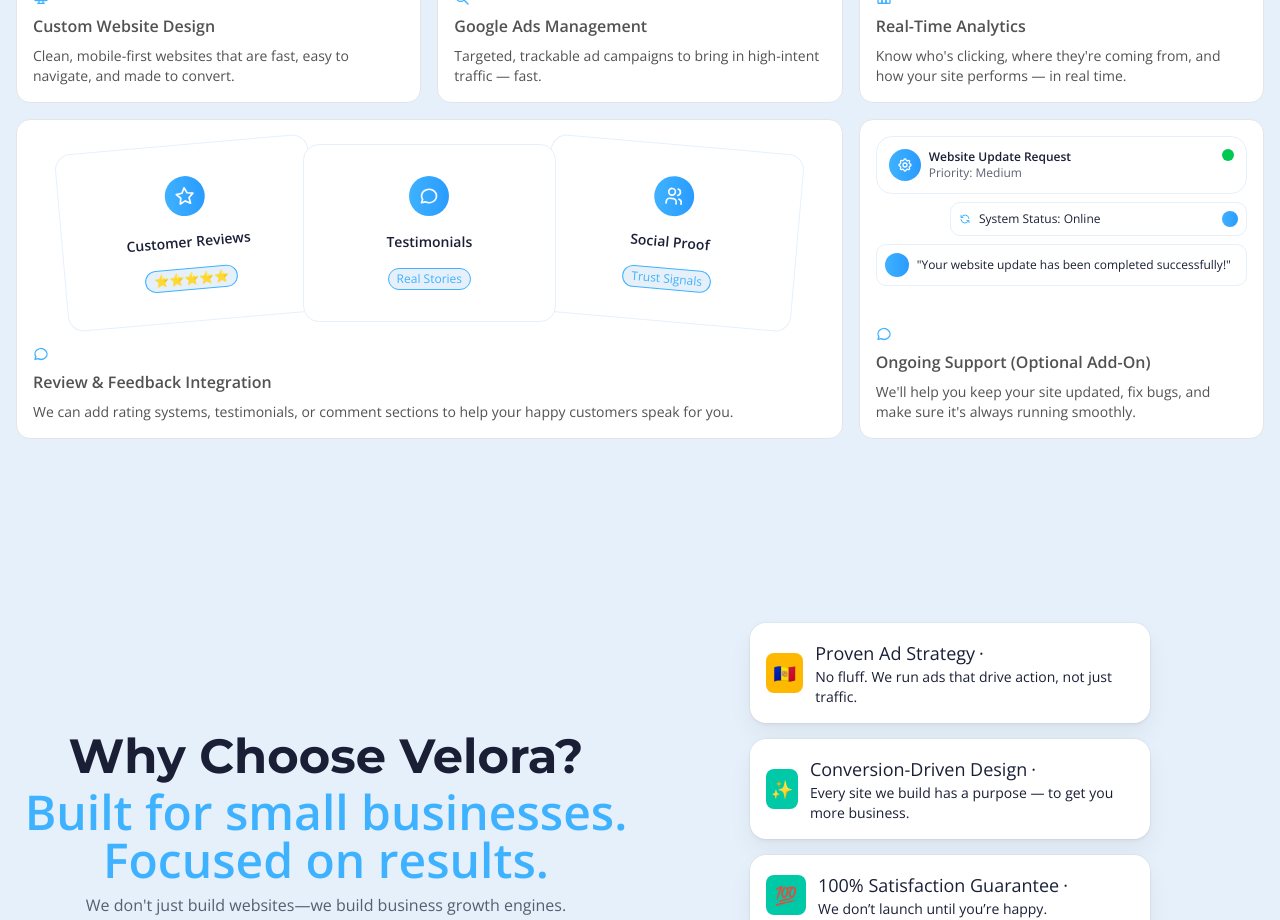
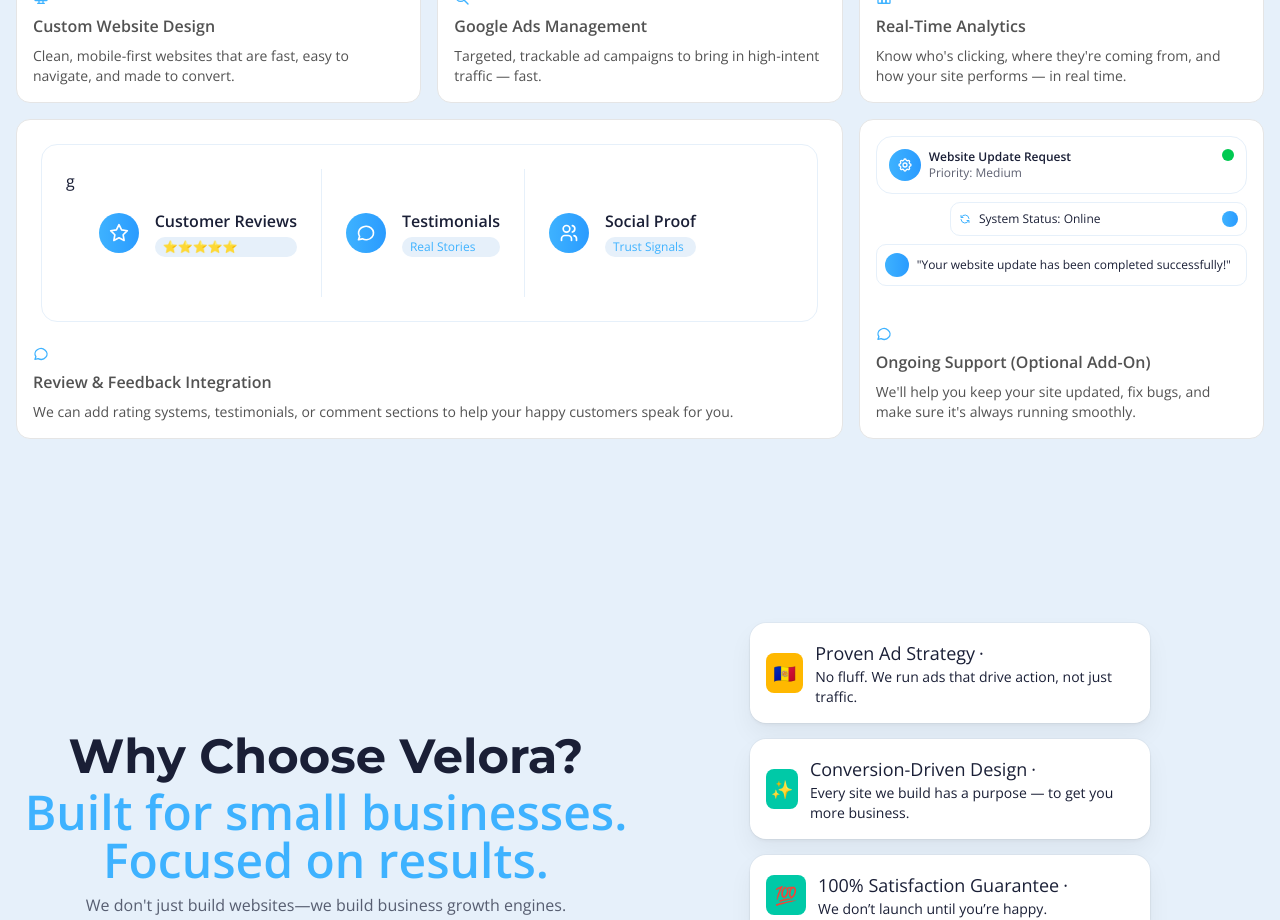
Before and after one commit to Jethrr/velora, a Next.js app: page / in a window 1280 px wide. Shown: the part 1400-2320 px from the top of the page. Built offline with nearby package versions, Linux system fonts and the light colour scheme.

Commit message:
removed hover on review & feedback

```diff
--- a/components/Bento.tsx
+++ b/components/Bento.tsx
@@ -274,83 +274,65 @@
 };
 
 const SkeletonFour = () => {
-  const first = {
-    initial: {
-      x: 20,
-      rotate: -5,
-    },
-    hover: {
-      x: 0,
-      rotate: 0,
-    },
-  };
-  const second = {
-    initial: {
-      x: -20,
-      rotate: 5,
-    },
-    hover: {
-      x: 0,
-      rotate: 0,
-    },
-  };
   return (
     <motion.div
-      initial="initial"
-      animate="animate"
-      whileHover="hover"
       className="flex flex-1 w-full h-full min-h-[6rem] bg-dot-[#3EB2FF]/20 p-2"
     >
-      <div className="grid grid-cols-1 sm:grid-cols-3 gap-2 w-full h-full">
-        <motion.div
-          variants={first}
-          className="rounded-2xl bg-white p-3 sm:p-4 border border-[#E6F0FA] flex flex-col items-center justify-center"
-        >
-          <div className="w-8 h-8 sm:w-10 sm:h-10 rounded-full bg-gradient-to-r from-[#3EB2FF] to-[#2A9BFF] flex items-center justify-center">
+      <div className="w-full h-full bg-white rounded-2xl border border-[#E6F0FA] p-4 sm:p-6">
+        <div className="flex flex-col sm:flex-row gap-4 sm:gap-6 h-full">
+          {/* Reviews Section */}
+g          <div className="flex items-center gap-3 sm:gap-4">
+            <div className="w-8 h-8 sm:w-10 sm:h-10 rounded-full bg-gradient-to-r from-[#3EB2FF] to-[#2A9BFF] flex-shrink-0 flex items-center justify-center">
               <IconStar className="h-4 w-4 sm:h-5 sm:w-5 text-white" />
             </div>
-          <p className="text-[10px] sm:text-sm text-center font-semibold text-[#1A1F36] mt-2 sm:mt-4">
+            <div className="flex flex-col">
+              <p className="text-sm sm:text-base font-semibold text-[#1A1F36]">
                 Customer Reviews
               </p>
-          <div className="flex items-center mt-2 sm:mt-4">
-            <p className="border border-[#3EB2FF] bg-[#E6F0FA] text-[#3EB2FF] text-[10px] sm:text-xs rounded-full px-2 py-0.5">
+              <p className="text-[10px] sm:text-xs text-[#3EB2FF] bg-[#E6F0FA] rounded-full px-2 py-0.5 mt-1 inline-block">
                 ⭐⭐⭐⭐⭐
               </p>
             </div>
-        </motion.div>
+          </div>
 
-        <motion.div
-          className="relative z-20 rounded-2xl bg-white p-3 sm:p-4 border border-[#E6F0FA] flex flex-col items-center justify-center"
-        >
-          <div className="w-8 h-8 sm:w-10 sm:h-10 rounded-full bg-gradient-to-r from-[#3EB2FF] to-[#2A9BFF] flex items-center justify-center">
+          {/* Divider */}
+          <div className="hidden sm:block w-px h-full bg-[#E6F0FA]" />
+          <div className="block sm:hidden w-full h-px bg-[#E6F0FA]" />
+
+          {/* Testimonials Section */}
+          <div className="flex items-center gap-3 sm:gap-4">
+            <div className="w-8 h-8 sm:w-10 sm:h-10 rounded-full bg-gradient-to-r from-[#3EB2FF] to-[#2A9BFF] flex-shrink-0 flex items-center justify-center">
               <IconMessageCircle className="h-4 w-4 sm:h-5 sm:w-5 text-white" />
             </div>
-          <p className="text-[10px] sm:text-sm text-center font-semibold text-[#1A1F36] mt-2 sm:mt-4">
+            <div className="flex flex-col">
+              <p className="text-sm sm:text-base font-semibold text-[#1A1F36]">
                 Testimonials
               </p>
-          <div className="flex items-center mt-2 sm:mt-4">
-            <p className="border border-[#3EB2FF] bg-[#E6F0FA] text-[#3EB2FF] text-[10px] sm:text-xs rounded-full px-2 py-0.5">
+              <p className="text-[10px] sm:text-xs text-[#3EB2FF] bg-[#E6F0FA] rounded-full px-2 py-0.5 mt-1 inline-block">
                 Real Stories
               </p>
             </div>
-        </motion.div>
+          </div>
 
-        <motion.div
-          variants={second}
-          className="rounded-2xl bg-white p-3 sm:p-4 border border-[#E6F0FA] flex flex-col items-center justify-center"
-        >
-          <div className="w-8 h-8 sm:w-10 sm:h-10 rounded-full bg-gradient-to-r from-[#3EB2FF] to-[#2A9BFF] flex items-center justify-center">
+          {/* Divider */}
+          <div className="hidden sm:block w-px h-full bg-[#E6F0FA]" />
+          <div className="block sm:hidden w-full h-px bg-[#E6F0FA]" />
+
+          {/* Social Proof Section */}
+          <div className="flex items-center gap-3 sm:gap-4">
+            <div className="w-8 h-8 sm:w-10 sm:h-10 rounded-full bg-gradient-to-r from-[#3EB2FF] to-[#2A9BFF] flex-shrink-0 flex items-center justify-center">
               <IconUsers className="h-4 w-4 sm:h-5 sm:w-5 text-white" />
             </div>
-          <p className="text-[10px] sm:text-sm text-center font-semibold text-[#1A1F36] mt-2 sm:mt-4">
+            <div className="flex flex-col">
+              <p className="text-sm sm:text-base font-semibold text-[#1A1F36]">
                 Social Proof
               </p>
-          <div className="flex items-center mt-2 sm:mt-4">
-            <p className="border border-[#3EB2FF] bg-[#E6F0FA] text-[#3EB2FF] text-[10px] sm:text-xs rounded-full px-2 py-0.5">
+              <p className="text-[10px] sm:text-xs text-[#3EB2FF] bg-[#E6F0FA] rounded-full px-2 py-0.5 mt-1 inline-block">
                 Trust Signals
               </p>
             </div>
-        </motion.div>
+          </div>
+        </div>
       </div>
     </motion.div>
   );
```
Lines whose indentation alone changed are shown as unchanged.
